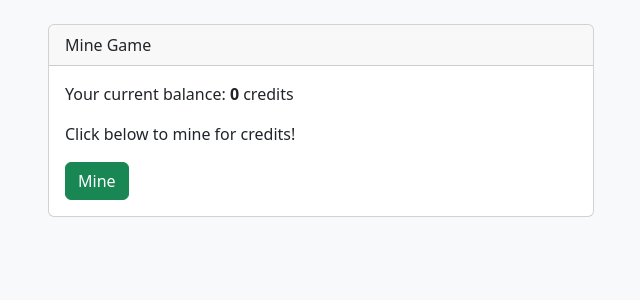
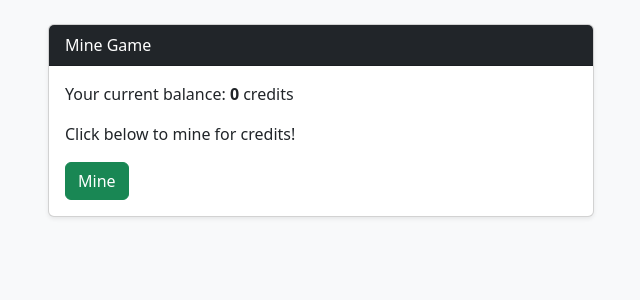
Before and after one commit to sh3lock69/owo-gamble, a Flask app: page /games in a window 1280 px wide. Shown: the part 56-356 px from the top of the page, without its empty margins (34-674 px from the left). Run offline with Flask 2, Linux system fonts and the light colour scheme; the visitor is signed in with stand-in values (Sample User, id 1); data that the repository does not hold is empty.

Commit message:
Update games.html

```diff
--- a/templates/games.html
+++ b/templates/games.html
@@ -4,8 +4,8 @@
 <div class="row">
   <div class="col-md-6">
     <!-- Mine Game Card -->
-    <div class="card mb-4">
-      <div class="card-header">
+    <div class="card shadow-sm mb-4">
+      <div class="card-header bg-dark text-white">
         Mine Game
       </div>
       <div class="card-body">
@@ -15,7 +15,7 @@
       </div>
     </div>
   </div>
-  <!-- Future games can be added here in similar cards -->
+  <!-- Additional games can be added here -->
 </div>
 {% endblock %}
 {% block scripts %}
```
